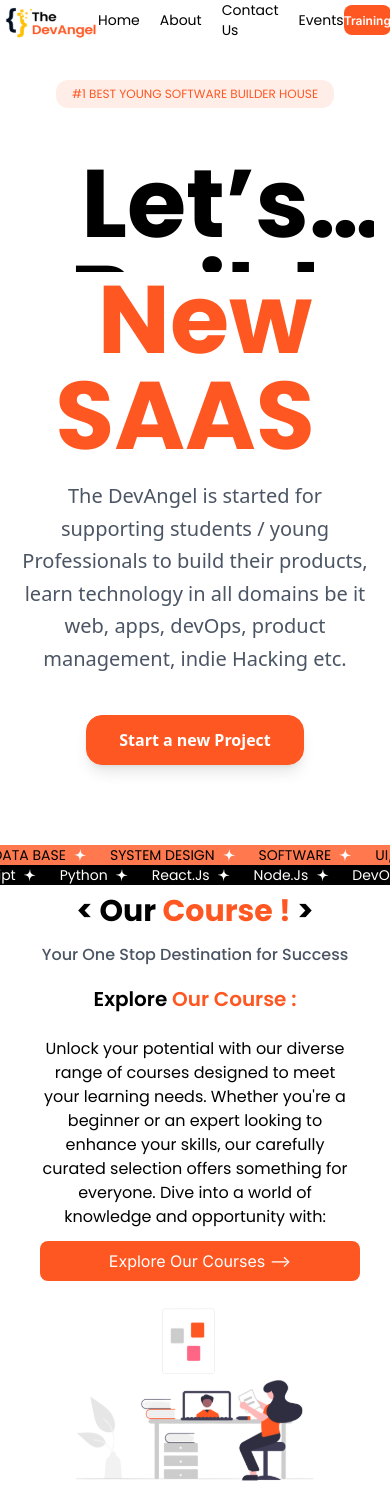
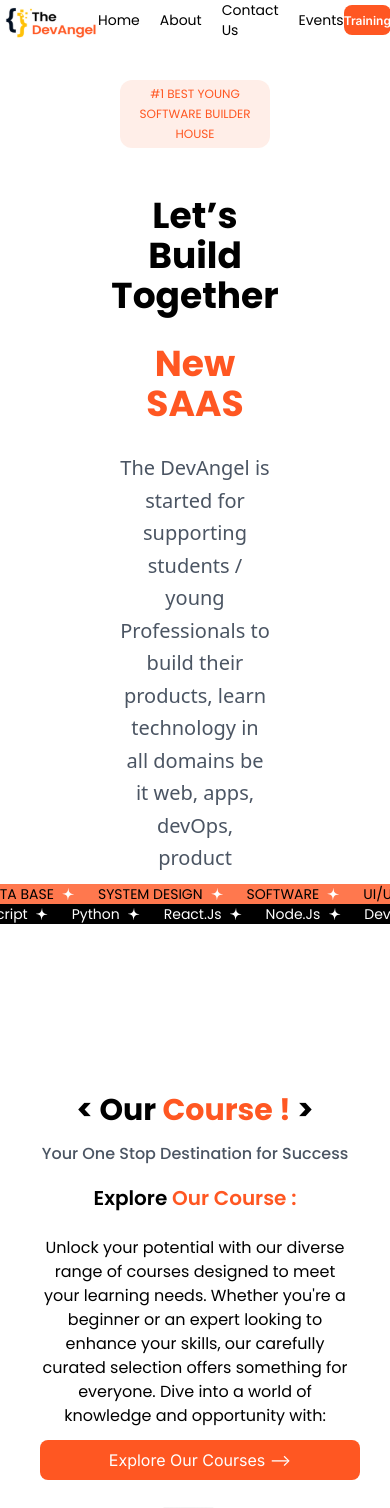
Before and after one commit to Byteoski-Developers/the-dev-angel-lp, a Next.js app: page / in a window 390 px wide. Shown: the top 1508 px of the page. Built offline with nearby package versions, Linux system fonts and the light colour scheme.

Commit message:
responsive hero section

```diff
--- a/app/page.tsx
+++ b/app/page.tsx
@@ -1,10 +1,16 @@
 import Course from "@/components/Course";
 import Hero from "@/components/Hero/Hero";
+import { Marque} from "@/components/Marquee/Marquee";
 export default function landingPage() {
   return (
     <>
 
-      <Hero />
+        <Hero />
+        <div className="max-h-full pb-40">
+          <Marque />
+
+
+      </div>
       <Course />
     </>
   );
--- a/components/Hero/Hero.tsx
+++ b/components/Hero/Hero.tsx
@@ -1,23 +1,23 @@
-import {Marque1, Marque2} from "../Marquee/Marquee";
+
 
 export default function Hero() {
     return (
       <>
         {/* Hero Section: Subtle Gradient Box */}
-        <div className="relative overflow-hidden  bg-white items-center md:h-screen-full lg:min-h-screen ">
+        <div className="relative overflow-hidden min-screen-full bg-white max-h-screen ">
 
 
           {/* Hero Content */}
-          <div className="container relative justify-items-center lg:mx-30 px-4 py-10 bg-white text-center lg:px-8 xl:max-w-7xl ">
+          <div className="justify-center items-center text-center mx-30 py-10 bg-white  ">
             <div className="inline-flex px-4 py-1 mb-7 text-xs font-poppins rounded-xl text-orangered-100 bg-orangered-300 object-cover leading-5 ">
             #1 BEST YOUNG SOFTWARE BUILDER HOUSE
             </div>
-            <h1 className="mx-auto mb-4 text-8xl text-black font-bold font-poppins xs:text-4xl sm:text-4xl md:text-6xl xl:text-8xl ">
-              <span className="p-5 line-clamp-1">Let’s Build Together</span>{" "}
+            <h2 className="flex flex-col items-center mb-5 text-black font-bold font-poppins text-4xl sm:text-5xl md:text-6xl lg:text-7xl xl:text-8xl ">
+              <span className="flex p-5 line-clamp-1">Let’s Build Together</span>
 
-              <span className="p-5 text-orangered-100 ">New SAAS</span>{" "}
+              <span className="flex p-2 text-orangered-100 ">New SAAS</span>
 
-            </h1>
+            </h2>
             <h2 className="mx-auto text-xl font-medium leading-relaxed text-gray-600 lg:w-3/4 xl:w-3/4 ">
             The DevAngel is started for supporting students / young Professionals to build their products, learn technology in all domains be it web, apps, devOps, product management, indie Hacking etc.
             </h2>
@@ -33,10 +33,7 @@
 
           </div>
           {/* Marquee */}
-          <div className="sm:min-h-screen-">
-          <Marque1 />
-          <Marque2 />
-          </div>
+
           {/* END Hero Content */}
         </div>
 
--- a/components/Marquee/Marquee.tsx
+++ b/components/Marquee/Marquee.tsx
@@ -4,14 +4,11 @@
 import { MarqueeList1, MarqueeList2 } from "./MarqueeData"
 
 
-
-
-export const Marque1 =()=> {
-
-    return(
+export const Marque = () => {
+    return (
+        <>
             <div className="lg:rotate-6 md:rotate-6 sm:rotate-0">
-        <FastMarquee className="bg-orangered-200 rotate-6 "pauseOnHover autoFill={true} speed={100}>
-
+                <FastMarquee className="bg-orangered-200"pauseOnHover autoFill={true} speed={100} >
                     {MarqueeList1.map((item, index) => (
                         <div key={index} className="mx-2 flex flex-row  items-center text-sm font-normal font-poppins text-black" >
                             {item.title}
@@ -20,14 +17,8 @@
                     ))}
                 </FastMarquee>
             </div>
-    )
-}
-export const Marque2 =()=> {
-
-    return(
             <div className="lg:-rotate-6 md:-rotate-6 sm:rotate-0">
-        <FastMarquee className="bg-black rotate-6 object-fit"direction="right" pauseOnHover autoFill={true} speed={100}>
-
+                <FastMarquee className="bg-black object-fit" direction="right" pauseOnHover autoFill={true} speed={100}>
                     {MarqueeList2.map((item, index) => (
                         <div key={index} className="mx-2 flex flex-row items-center text-sm font-normal font-poppins text-white" >
                             {item.title}
@@ -36,5 +27,14 @@
                     ))}
                 </FastMarquee>
             </div>
+        </>
     )
 }
+
+
+// export const Marque2 = () => {
+
+//     return (
+
+//     )
+// }
```
Lines whose indentation alone changed are shown as unchanged.
